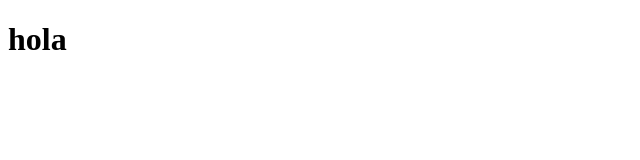
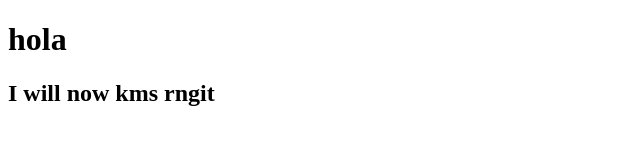
Before and after one commit to tumadreflaka/TestVS, a plain HTML site: page index.html in a window 1280 px wide. Shown: the whole page, without its empty margins (0-640 px from the left). Drawn offline with Linux system fonts and the light colour scheme.

Commit message:
I wrote a true statement rn

```diff
--- a/index.html
+++ b/index.html
@@ -7,5 +7,6 @@
 </head>
 <body>
     <h1>hola</h1>
+    <h2>I will now kms rngit</h2>
 </body>
 </html>
```
